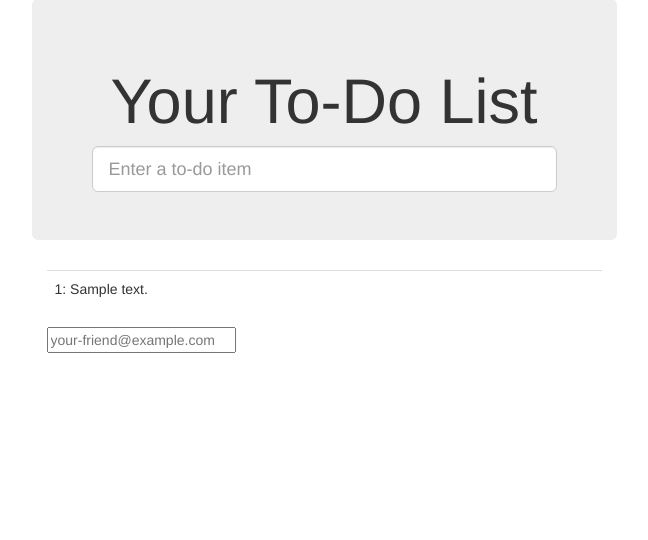
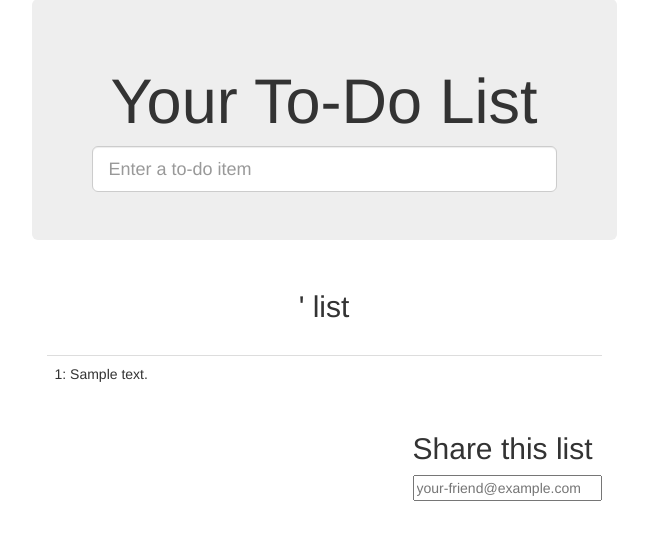
Before and after one commit to caco13/superlists, a Django app: page /lists/1/ in a window 1280 px wide. Shown: the part 73-613 px from the top of the page, without its empty margins (316-964 px from the left). Run offline with Django 3.2, Linux system fonts and the light colour scheme; tables that the repository leaves empty hold one stand-in row (values such as "Sample post"); some libraries are stand-ins or nearby versions.

Commit message:
Last commit of chapter 25

```diff
--- a/lists/static/base.css
+++ b/lists/static/base.css
@@ -1,3 +1,8 @@
 #id_item {
     margin-top: 2ex;
 }
+
+#id_list_owner {
+    margin-bottom: 2ex;
+    text-align: center;
+}
--- a/lists/templates/list.html
+++ b/lists/templates/list.html
@@ -5,6 +5,9 @@
 {% block form_action %}{% url 'view_list' list.id %} {% endblock %}
 
 {% block table %}
+    {% if list.owner.email != request.user.email %}
+        <h2 id="id_list_owner">{{ list.owner.email }}' list</h2>
+    {% endif %}
     <table id="id_list_table" class="table">
         {% for item in list.item_set.all %}
             <tr><td>{{ forloop.counter }}: {{ item.text }}</td></tr>
@@ -13,7 +16,21 @@
 {% endblock %}
 
 {% block extra_content %}
-    <form action="lists/{{ list.id }}/share">
-        <input type="email" name="sharee" placeholder="your-friend@example.com">
-    </form>
+    <div class="pull-left">
+        {% if list.shared_with.all %}
+            <h2>List shared with:</h2>
+        {% endif %}
+        <ul>
+            {% for sharee in list.shared_with.all %}
+                <li class="list-sharee">{{ sharee.email }}</li>
+            {% endfor %}
+        </ul>
+    </div>
+    <div class="pull-right">
+        <h2>Share this list</h2>
+        <form action="{% url 'share_list' list.id %}" method="post">
+            {% csrf_token %}
+            <input type="email" name="sharee" placeholder="your-friend@example.com">
+        </form>
+    </div>
 {% endblock %}
--- a/lists/templates/my_lists.html
+++ b/lists/templates/my_lists.html
@@ -11,4 +11,9 @@
             <li><a href="{{ list.get_absolute_url }}">{{ list.name }}</a></li>
         {% endfor %}
     </ul>
+    <ul>
+        {% for list in shared_lists %}
+            <li><a href="{{ list.get_absolute_url }}">{{ list.name }}</a></li>
+        {% endfor %}
+    </ul>
 {% endblock %}
--- a/lists/views.py
+++ b/lists/views.py
@@ -32,7 +32,11 @@
 
 def my_lists(request, email):
     owner = User.objects.get(email=email)
-    return render(request, 'my_lists.html', {'owner': owner})
+    shared_lists = List.objects.filter(shared_with=owner)
+    return render(
+        request, 'my_lists.html',
+        {'owner': owner, 'shared_lists': shared_lists}
+    )
 
 
 def share_list(request, list_id):
```
Also changed, not shown: functional_tests/base.py (+4 -3 lines), functional_tests/test_sharing.py (+12 -6 lines), lists/tests/test_views.py (+13 -0 lines).
